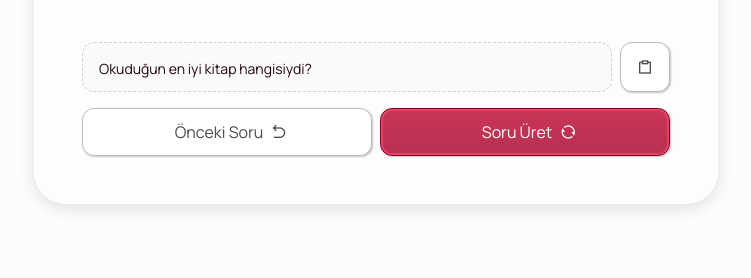
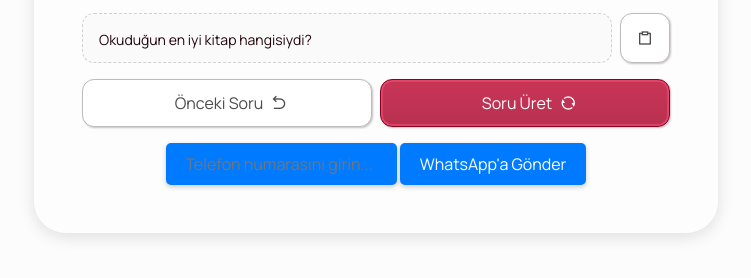
Before and after one commit to alicangunduz/tanismada-sohbet-tikanmasin, a plain HTML site: page index.html in a window 1280 px wide. Shown: the part 504-782 px from the top of the page, without its empty margins (264-1015 px from the left). Drawn offline with nearby package versions, Linux system fonts and the light colour scheme.

Commit message:
whatsapptan gönder oluşturuldu

```diff
--- a/index.html
+++ b/index.html
@@ -44,8 +44,12 @@
       <button class="primary-button" id="soruUret" type="button">
         Soru Üret <i class="ri-refresh-line"></i>
       </button>
+    </div>
+    <div>
+      <input type="text" id="telefonNumarasi" placeholder="Telefon numarasını girin...">
+      <button onclick="whatsappGonder()">WhatsApp'a Gönder</button>
+    </div>
 
-    </div>
   </div>
   <footer><p class="crafted-by">
 
--- a/script/main.js
+++ b/script/main.js
@@ -109,3 +109,14 @@ oncekiSoru.addEventListener("click", function () {
     soruAlani.innerHTML = sorular[soruIndexler[soruIndexler.length - 1]];
   }
 });
+
+function whatsappGonder() {
+  const telefonNumarasi = document.querySelector("#telefonNumarasi").value;
+  const soru = soruAlani.value;
+  const encodedSoru = encodeURIComponent(soru);
+  //window.location.href = `https://web.whatsapp.com/send?phone=${telefonNumarasi}&text=${encodedSoru}`;
+  const wplink = document.createElement("a");
+  wplink.href = `https://web.whatsapp.com/send?phone=${telefonNumarasi}&text=${encodedSoru}`;
+  wplink.target = "_blank";
+  wplink.click();
+}
```
